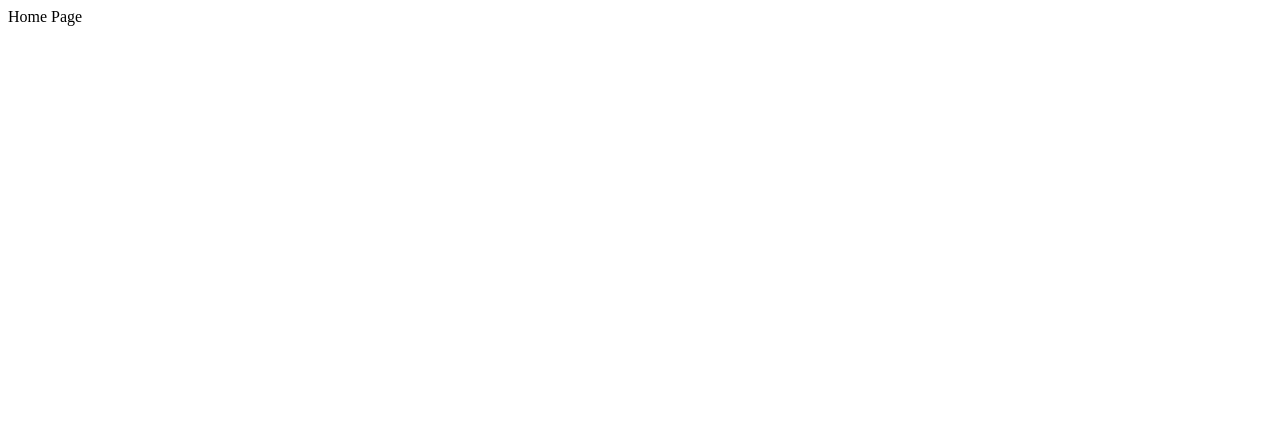
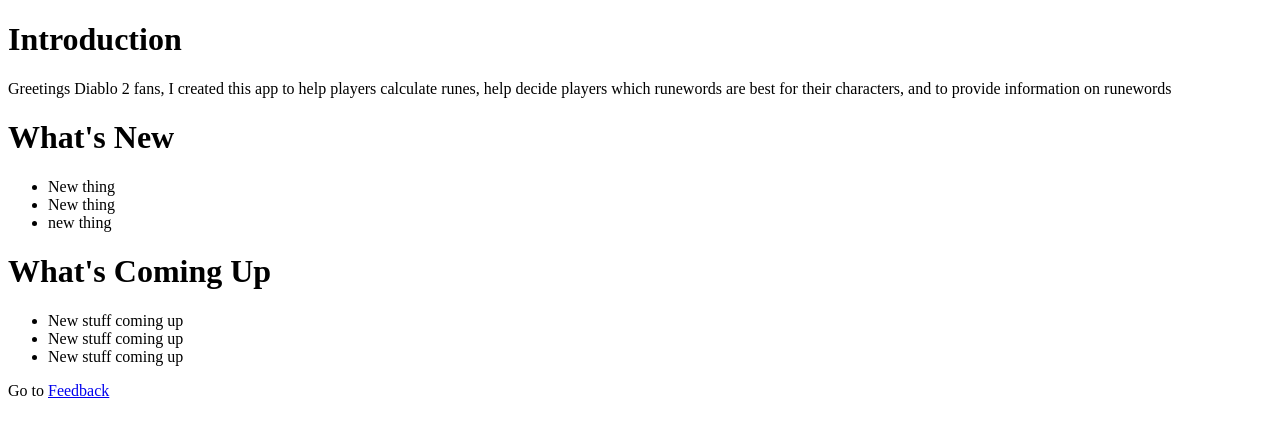
Before and after one commit to Yinkin45/d2-rune-calc, a Next.js app: page / in a window 1280 px wide. Shown: the top 434 px of the page. Built offline with nearby package versions, Linux system fonts and the light colour scheme.

Commit message:
Added content to the home page

```diff
--- a/pages/index.js
+++ b/pages/index.js
@@ -1,3 +1,31 @@
+import Link from 'next/link'
+
 export default function Home() {
-  return <>Home Page</>
+  return (
+    <>
+      <h1>Introduction</h1>
+      <p>
+        Greetings Diablo 2 fans, I created this app to help players calculate
+        runes, help decide players which runewords are best for their
+        characters, and to provide information on runewords
+      </p>
+      <h1>What&#39;s New</h1>
+      <ul>
+        <li>New thing</li>
+        <li>New thing</li>
+        <li>new thing</li>
+      </ul>
+
+      <h1>What&#39;s Coming Up</h1>
+      <ul>
+        <li>New stuff coming up</li>
+        <li>New stuff coming up</li>
+        <li>New stuff coming up</li>
+      </ul>
+
+      <p>
+        Go to <Link href="/feedback">Feedback</Link>
+      </p>
+    </>
+  )
 }
--- a/styles/globals.css
+++ b/styles/globals.css
@@ -10,6 +10,15 @@
   color: inherit;
   text-decoration: none;
 }
+h1 {
+  color:white;
+}
+p {
+  color:white;
+}
+li {
+  color:white;
+}
 
 * {
   box-sizing: border-box;
```
